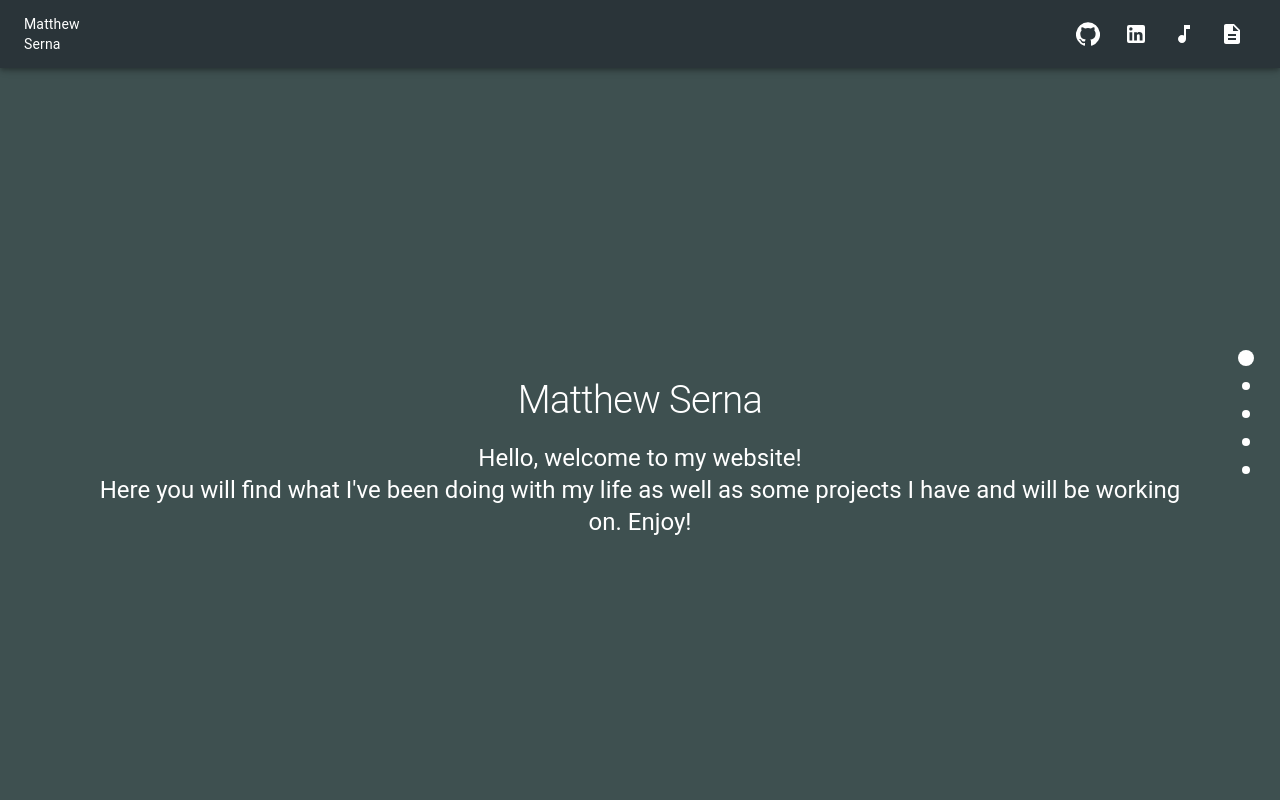
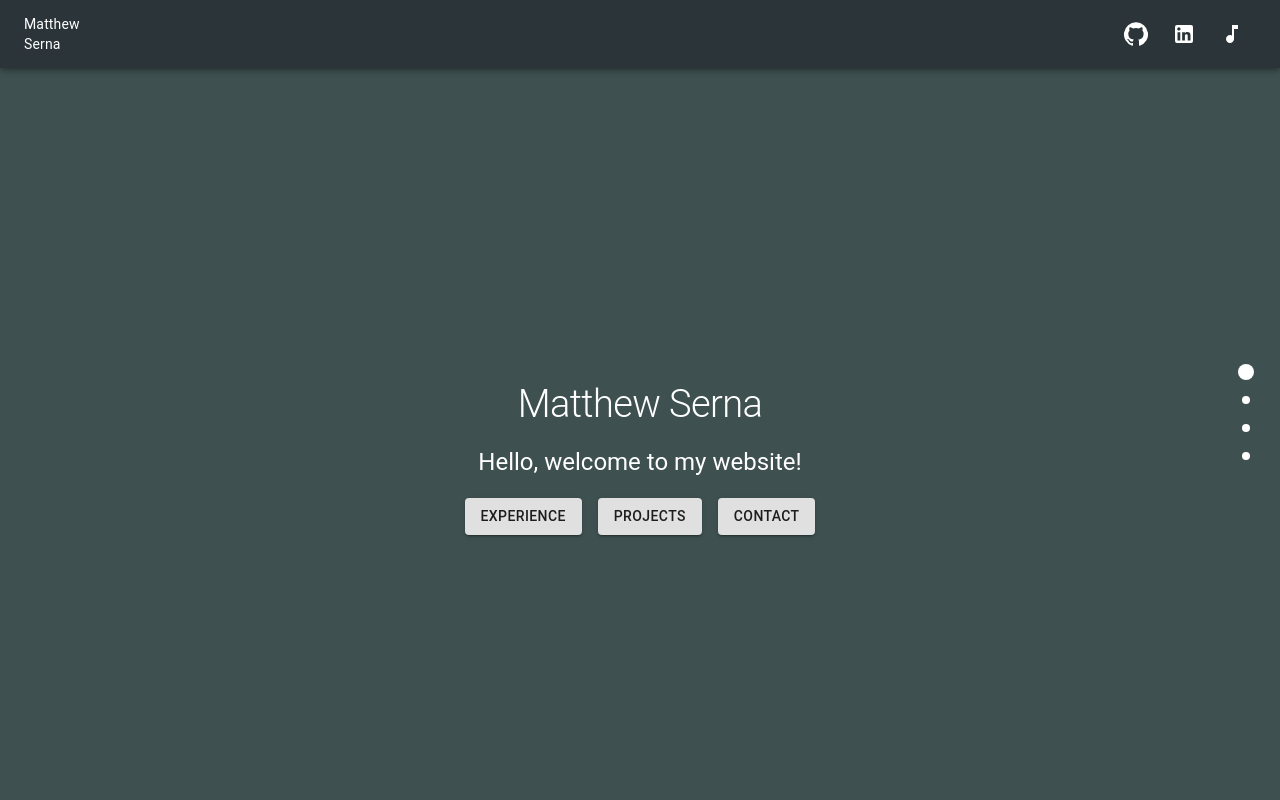
Before and after one commit to mserna/mserna.github.io, a React (Create React App) app: page / in a window 1280 px wide. Shown: the top 800 px of the page. Built offline with nearby package versions, Linux system fonts and the light colour scheme.

Commit message:
Finish Projects section and setup for Contact and Experience section, reience sections

```diff
--- a/src/components/Banner.jsx
+++ b/src/components/Banner.jsx
@@ -1,23 +1,55 @@
 import React from "react";
 import {
+    Button,
     Grow,
     Typography,
 } from "@material-ui/core";
+import {
+    Stack,
+} from "@mui/material";
 import { useEffect, useState} from "react";
+import { makeStyles } from '@material-ui/core/styles';
+
+const useStyles = makeStyles({
+    flexGrow: {
+        flex: '1',
+    },
+    buttonOne: {
+        '&:hover': {
+            backgroundColor: '#546d6d',
+            color: '#fff',
+        },
+    },
+    buttonTwo: {
+        '&:hover': {
+            backgroundColor: '#5f7c7c',
+            color: '#fff',
+        },
+    },
+    buttonThree: {
+        '&:hover': {
+            backgroundColor: '#6b8a8a',
+            color: '#fff',
+        },
+    },
+})
 
 const Banner = () => {
     const [bannerGrow, setBannerGrow] = useState(false);
+    const classes = useStyles();
     const headline = "Hello, welcome to my website!";
-    const summary = "Here you will find what I've been doing with my life as well as some projects I have and will be working on. Enjoy!";
     const name = "Matthew Serna";
     const projects = document.getElementById("projects");
+    const experience = document.getElementById("experience");
+    const contact = document.getElementById("contact");
 
     useEffect(() => {
         setBannerGrow(true);
     }, []);
 
     var timeout = 1000;
-    var timeout2 = 2500;
+    var timeout2 = 3500;
+    var timeout3 = 5500;
 
     return(
         <div className="banner" id="home">
@@ -28,8 +60,15 @@ const Banner = () => {
                 <Grow in={bannerGrow} timeout={timeout2}>
                     <div className="container" style={{color: "#ffffff"}}>
                         <Typography variant="h5">{headline}</Typography>
-                        <Typography variant="h5">{summary}</Typography>
+                        <br/>
                     </div>
+                </Grow>
+                <Grow in={bannerGrow} timeout={timeout3}>
+                    <Stack className="container-body" spacing={2} direction="row" alignContent="center">
+                        <Button variant="contained" className={classes.buttonOne} onClick={() => experience.scrollIntoView()}>Experience</Button>
+                        <Button variant="contained" className={classes.buttonTwo} onClick={() => projects.scrollIntoView()}>Projects</Button>
+                        <Button variant="contained" className={classes.buttonThree} onClick={() => contact.scrollIntoView()}>Contact</Button>
+                    </Stack>
                 </Grow>
             </div>
         </div>
--- a/src/components/Contact.jsx
+++ b/src/components/Contact.jsx
@@ -38,7 +38,8 @@ const Contact = () => {
     const email = 'matthewserna714@gmail.com'
 
     return(
-        <div className={classes.root}>
+    <div>
+        <div className="section" id="contact">
             <div className='container'>
                 <Grow in={bannerGrow} timeout={timeout}>
                     <h1 className={classes.header}>
@@ -52,6 +53,7 @@ const Contact = () => {
                 </Grow>
             </div>
         </div>
+    </div>
     );
 }
 
--- a/src/components/Skills.jsx
+++ /dev/null
@@ -1,128 +0,0 @@
-import React from "react";
-import { Grow, makeStyles } from "@material-ui/core";
-import { useEffect, useState } from "react";
-import {
-    Chart as ChartJS,
-    RadialLinearScale,
-    PointElement,
-    LineElement,
-    Filler,
-    Tooltip,
-    Legend,
-} from 'chart.js';
-import { Radar } from 'react-chartjs-2';
-
-import '../index.css';
-
-ChartJS.register(
-    RadialLinearScale,
-    PointElement,
-    LineElement,
-    Filler,
-    Tooltip,
-    Legend
-);
-
-const useStyles = makeStyles((theme) => ({
-    root: {
-      flexGrow: 1,
-      color: "#ffffff",
-      backgroundColor: "#164773"
-    },
-    paper: {
-      padding: theme.spacing(2),
-      textAlign: 'center',
-      color: theme.palette.text.secondary,
-    }
-}));
-
-const Skills = () => {
-
-    const [bannerGrow, setBannerGrow] = useState(false);
-    const classes = useStyles();
-    var timeout = 1000;
-
-    useEffect(() => {
-        setBannerGrow(true);
-    }, []);
-
-    const programmingSkillz = {
-        labels: [
-            'Personal Projects',
-            'Experience (years)',
-            'Classes Taken',
-            'Work Projects',
-            'Work Experience (years)',
-          ],
-          datasets: [
-              {
-                label: 'Python',
-                data: [5, 5, 0, 10, 4],
-                fill: true,
-                backgroundColor: 'rgba(50, 205, 50, 0.2)',
-                borderColor: 'rgb(50, 205, 50)',
-                pointBackgroundColor: 'rgb(50, 205, 50)',
-                pointBorderColor: '#fff',
-                pointHoverBackgroundColor: '#fff',
-                pointHoverBorderColor: 'rgb(50, 205, 50)'
-            },
-            {
-                label: 'Javascript',
-                data: [8, 4, 0, 4, 2.5],
-                fill: true,
-                backgroundColor: 'rgba(159, 43, 104, 0.2)',
-                borderColor: 'rgb(159, 43, 104)',
-                pointBackgroundColor: 'rgb(159, 43, 104)',
-                pointBorderColor: '#fff',
-                pointHoverBackgroundColor: '#fff',
-                pointHoverBorderColor: 'rgb(159, 43, 104)'
-            },
-            {
-                label: 'Swift/Obj-C',
-                data: [5, 6, 1, 2, 2.5],
-                fill: true,
-                backgroundColor: 'rgba(255, 79, 0, 0.2)',
-                borderColor: 'rgb(255, 79, 0)',
-                pointBackgroundColor: 'rgb(255, 79, 0)',
-                pointBorderColor: '#fff',
-                pointHoverBackgroundColor: '#fff',
-                pointHoverBorderColor: 'rgb(255, 79, 0)'
-            },
-            {
-                label: 'Java',
-                data: [4, 8, 6, 2, 1],
-                fill: true,
-                backgroundColor: 'rgba(204,204,0, 0.2)',
-                borderColor: 'rgb(204,204,0)',
-                pointBackgroundColor: 'rgb(204,204,0)',
-                pointBorderColor: '#fff',
-                pointHoverBackgroundColor: '#fff',
-                pointHoverBorderColor: 'rgb(204,204,0)'
-            },
-            {
-                label: 'C++',
-                data: [2, 8, 5, 1, 1],
-                fill: true,
-                backgroundColor: 'rgba(54, 162, 235, 0.2)',
-                borderColor: 'rgb(54, 162, 235)',
-                pointBackgroundColor: 'rgb(54, 162, 235)',
-                pointBorderColor: '#fff',
-                pointHoverBackgroundColor: '#fff',
-                pointHoverBorderColor: 'rgb(54, 162, 235)'
-            }
-        ]
-    };
-
-    return(
-        <div className="skill-container">
-            <Grow in={bannerGrow} timeout={timeout}>
-                <h1>
-                Skills
-                </h1>
-            </Grow>
-            <Radar data={programmingSkillz} />
-        </div>
-    );
-}
-
-export default Skills;
--- a/src/home/index.jsx
+++ b/src/home/index.jsx
@@ -4,7 +4,6 @@ import React, { useEffect, useState } from 'react';
 import Banner from "../components/Banner";
 import Projects from "../components/Projects";
 import Experience from '../components/Experience';
-import Skills from '../components/Skills';
 import Contact from '../components/Contact';
 
 const Home = () => {
@@ -27,7 +26,7 @@ const Home = () => {
     var windowHeight = window.innerHeight;
     var body = document.body;
     let padding = 0.75;
-    let pages = ['1', '2', '3', '4', '5'];
+    let pages = ['1', '2', '3', '4'];
 
     pages.map((page) => {
       // console.log(offset+" > " + `( ${windowHeight} * (${page-2} + ${padding})`);
@@ -48,7 +47,7 @@ const Home = () => {
 
         <section className="page" id="page2">
           <h1>Page 2</h1>
-          {/* <Experience></Experience> Needs to be adjusted before implementing */}
+          <Experience></Experience>
         </section>
 
         <section className="page" id="page3">
@@ -56,11 +55,7 @@ const Home = () => {
         </section>
 
         <section className="page" id="page4">
-          <h1>Page 4</h1>
-        </section>
-
-        <section className="page" id="page5">
-          <h1>Page 5</h1>
+          <Contact></Contact>
         </section>
       </div>
 
@@ -69,7 +64,6 @@ const Home = () => {
         <li><a href="#page2"></a></li>
         <li><a href="#page3"></a></li>
         <li><a href="#page4"></a></li>
-        <li><a href="#page5"></a></li>
       </ul>
     </>
   )
--- a/src/navbar/menuBar.jsx
+++ b/src/navbar/menuBar.jsx
@@ -1,24 +1,18 @@
 import React from 'react';
-import { Link } from 'react-router-dom';
 import PropTypes from 'prop-types';
 
 import { alpha, makeStyles } from '@material-ui/core/styles';
 import { Grid, Tooltip, Paper } from '@material-ui/core';
 import AppBar from '@material-ui/core/AppBar';
 import Toolbar from '@material-ui/core/Toolbar';
-import Typography from '@material-ui/core/Typography';
 import CssBaseline from '@material-ui/core/CssBaseline';
 import useScrollTrigger from '@material-ui/core/useScrollTrigger';
 import Slide from '@material-ui/core/Slide';
-import Button from '@material-ui/core/Button';
 import IconButton from '@material-ui/core/IconButton';
 import GitHubIcon from '@material-ui/icons/GitHub';
 import LinkedInIcon from '@material-ui/icons/LinkedIn';
 import MusicNoteIcon from '@material-ui/icons/MusicNote';
-import EmailIcon from '@material-ui/icons/Email';
-import DescriptionIcon from '@material-ui/icons/Description';
 
-import Pdf from '../resources/Matthew_Serna_CV.pdf';
 import Logo from '../resources/matthew_serna_logo.png';
 
 const useStyles = makeStyles((theme) => ({
@@ -107,10 +101,6 @@ HideOnScroll.propTypes = {
 const HideAppBar = (props) => {
     const classes = useStyles();
 
-    const onResumeClick = () => {
-      window.open(Pdf);
-    };
-
     var sectionStyle = {
       backgroundRepeat: 'no-repeat',
       backgroundColor: '#2A3439',
@@ -146,11 +136,6 @@ const HideAppBar = (props) => {
                           <MusicNoteIcon />
                         </IconButton>
                       </Tooltip>
-                      <Tooltip title="My Resume/CV" arrow>
-                        <IconButton color="inherit" onClick={onResumeClick}>
-                          <DescriptionIcon />
-                        </IconButton>
-                      </Tooltip>
                     </div>
                 </Toolbar>
                 </AppBar>
```
Also changed, not shown: 1 other file (tests, documents, lock files or other folders).
